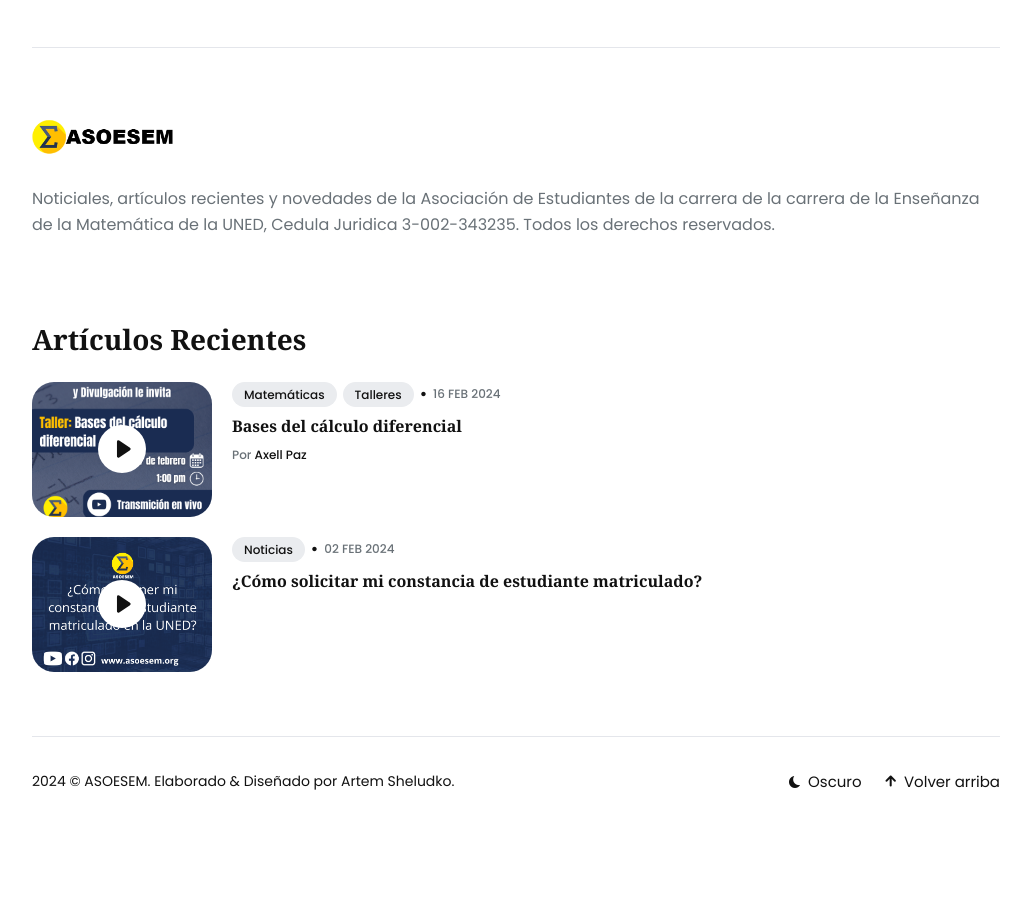
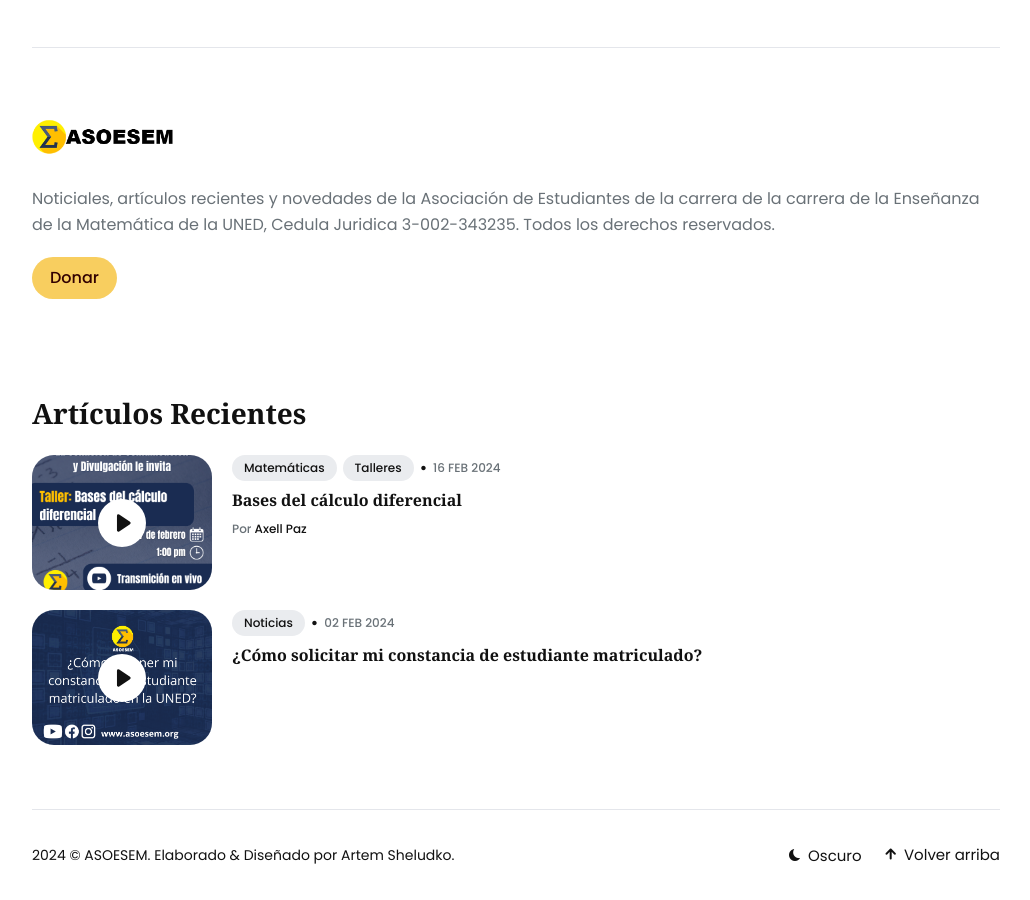
Before and after one commit to asoesem/asoesem.github.io, a Jekyll site: the page built from index.html, in a window 1280 px wide and 900 px high, scrolled down 2887 px. Shown: the whole window, without its empty margins (124-1154 px from the left). Built offline with Jekyll 4.4.1, drawn with Linux system fonts in a browser that asks for light colours; before the commit the page ends 3713 px from its top, so only the background shows below that.

Commit message:
Agrega botón de donar al footer

```diff
--- a/_includes/footer-widgets/widget-info.html
+++ b/_includes/footer-widgets/widget-info.html
@@ -18,6 +18,10 @@
     <p class="widget-footer__desc">{{site.data.settings.footer_description}}</p>
     {% endif %}
 
+    {% if site.data.settings.donate.enabled == true %}
+    <p><a href="{% if site.data.settings.donate.button_link %}{{ site.data.settings.donate.button_link }}{% else %}#{% endif %}" class="button cta-button">{{ site.data.settings.donate.button_text }}</a></p>
+    {% endif %}
+
     {% if site.data.settings.social %}
     <div class="social">
       <ul class="social__list list-reset">
```
